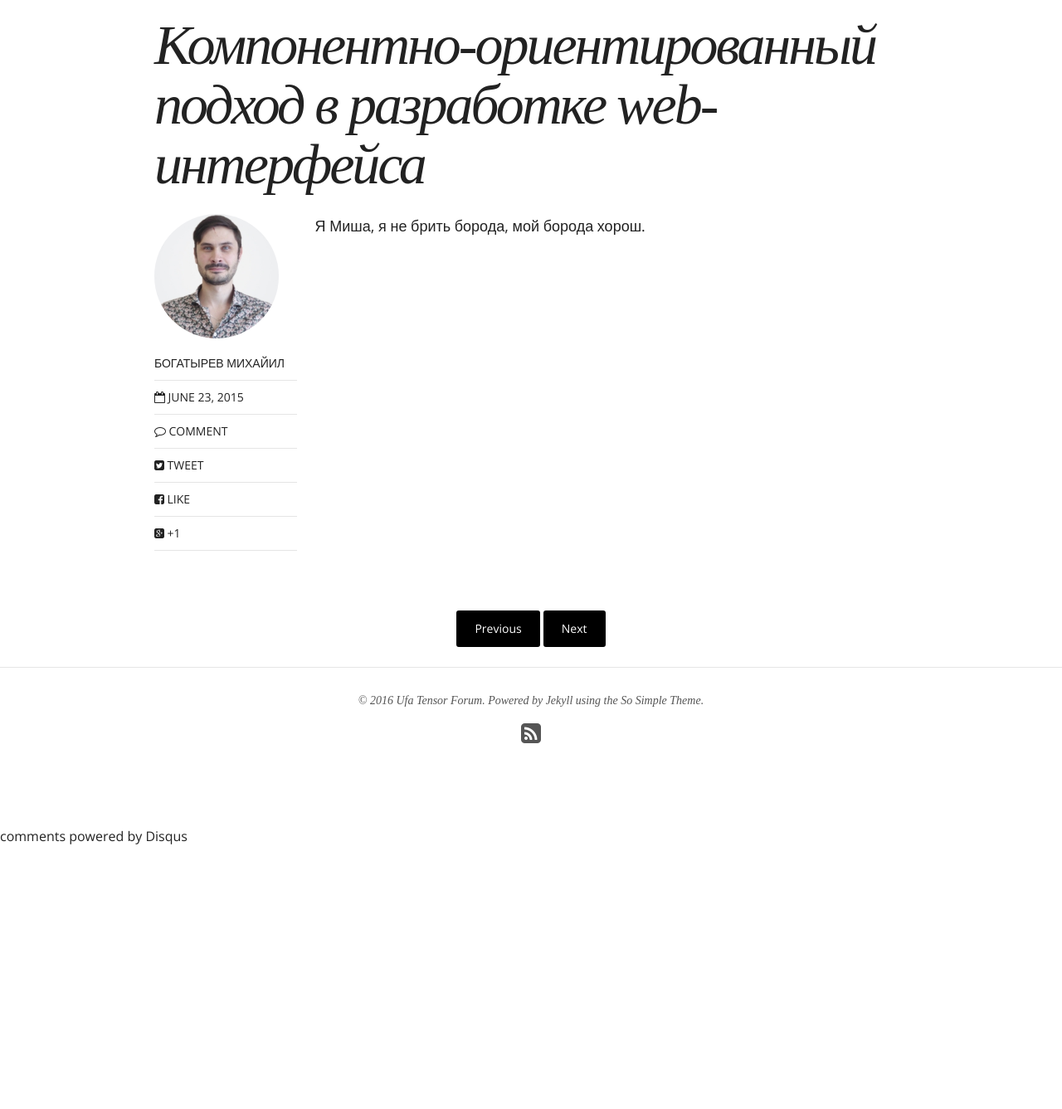
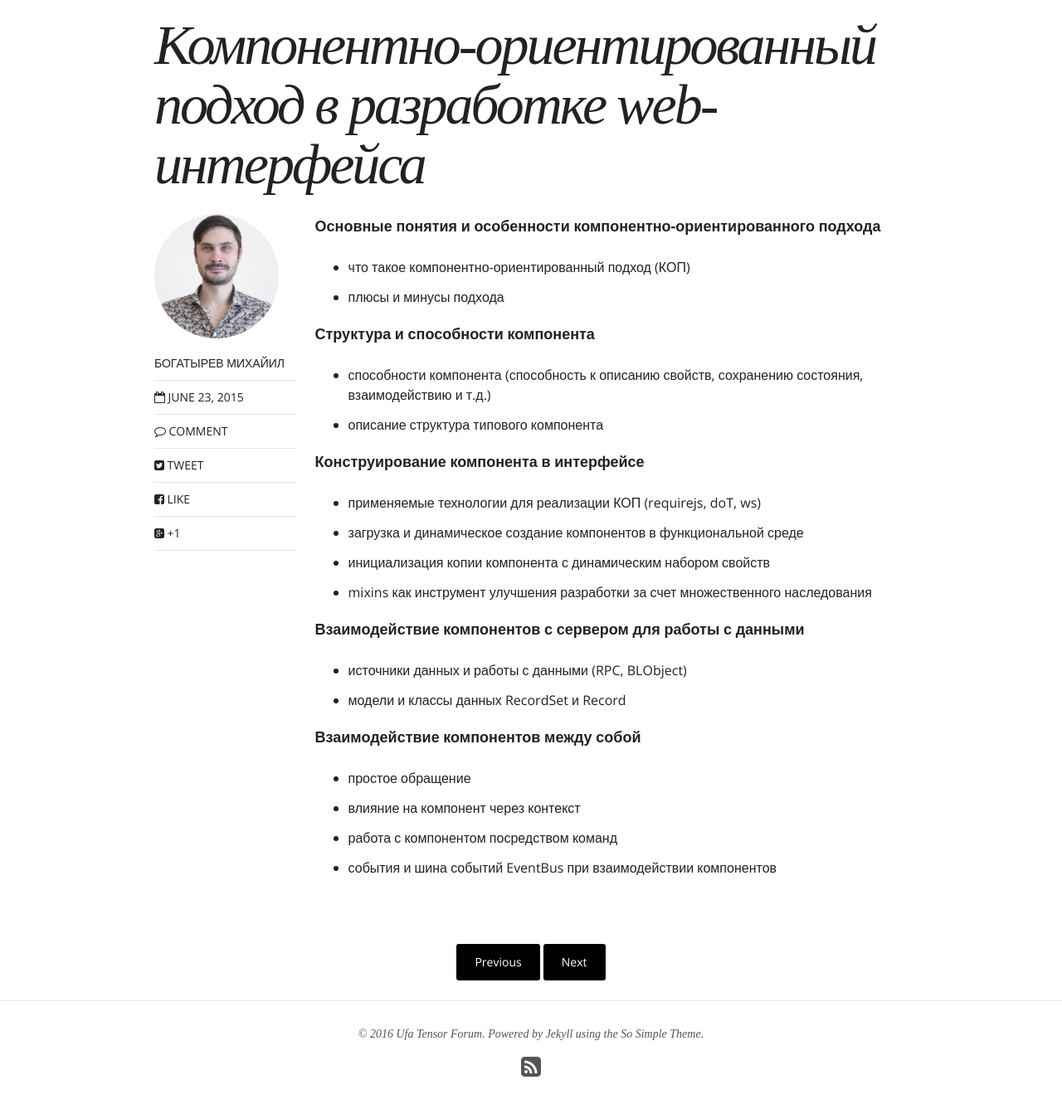
Before and after one commit to tensor-ufa/tensor-ufa.github.io, a Jekyll site: the page built from _posts/talks/2016-06-23-2-web-comp-side.md, in a window 1280 px wide and 1400 px high, scrolled down 482 px. Shown: the top 1337 px of the window at 83% size. Built offline with Jekyll 4.4.1, drawn with Linux system fonts in a browser that asks for light colours; nearby versions of some CDN libraries; comment, search, counter and statistics services are not loaded; before the commit the page ends 1502 px from its top, so only the background shows below that.

Commit message:
текстовка и лого

```diff
--- a/_data/authors.yml
+++ b/_data/authors.yml
@@ -5,7 +5,6 @@ khamitov_kirill:
   email: hekusoid@gmail.com
   avatar: hekus.png
   company: Тензор
-  vk: hekus
   bio: "Руководитель направления биллинга в г. Уфа"
 
 bogatirev_misha:
--- a/_posts/talks/2016-06-23-2-web-comp-side.md
+++ b/_posts/talks/2016-06-23-2-web-comp-side.md
@@ -18,4 +18,26 @@ slides:
 ---
 
 
-Я Миша, я не брить борода, мой борода хорош.
+**Основные понятия и особенности компонентно-ориентированного подхода**
+- что такое компонентно-ориентированный подход (КОП)
+- плюсы и минусы подхода
+
+**Структура и способности компонента**
+- способности компонента (способность к описанию свойств, сохранению состояния, взаимодействию и т.д.)
+- описание структура типового компонента
+
+**Конструирование компонента в интерфейсе**
+- применяемые технологии для реализации КОП (requirejs, doT, ws)
+- загрузка и динамическое создание компонентов в функциональной среде
+- инициализация копии компонента с динамическим набором свойств
+- mixins как инструмент улучшения разработки за счет множественного наследования
+
+**Взаимодействие компонентов с сервером для работы с данными**
+- источники данных и работы с данными (RPC, BLObject)
+- модели и классы данных RecordSet и Record
+
+**Взаимодействие компонентов между собой**
+- простое обращение
+- влияние на компонент через контекст
+- работа с компонентом посредством команд
+- события и шина событий EventBus при взаимодействии компонентов
```
Also changed, not shown: other parts of _posts/talks/2016-06-23-2-web-comp-side.md (+1 -1 lines), _posts/talks/2016-06-23-3-mobile-apps.md (+1 -1 lines), images/logo.png.
